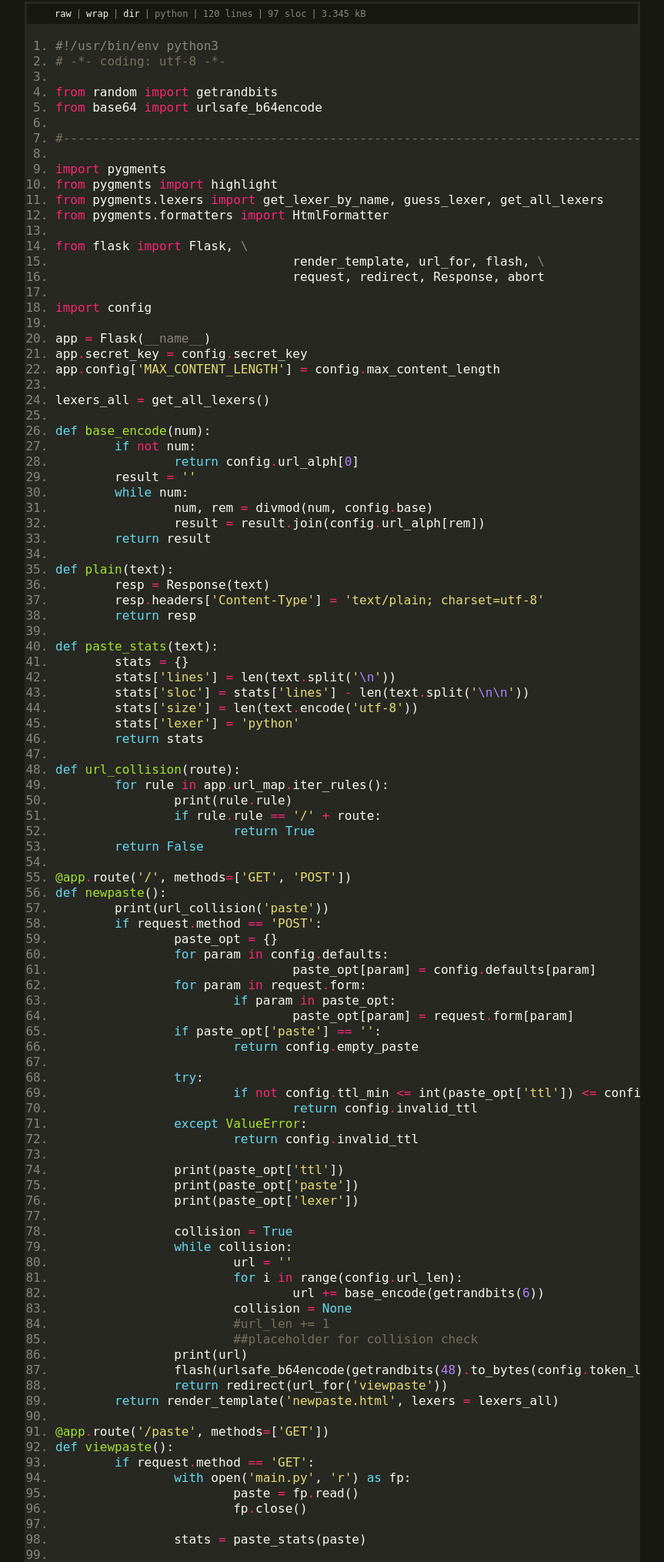
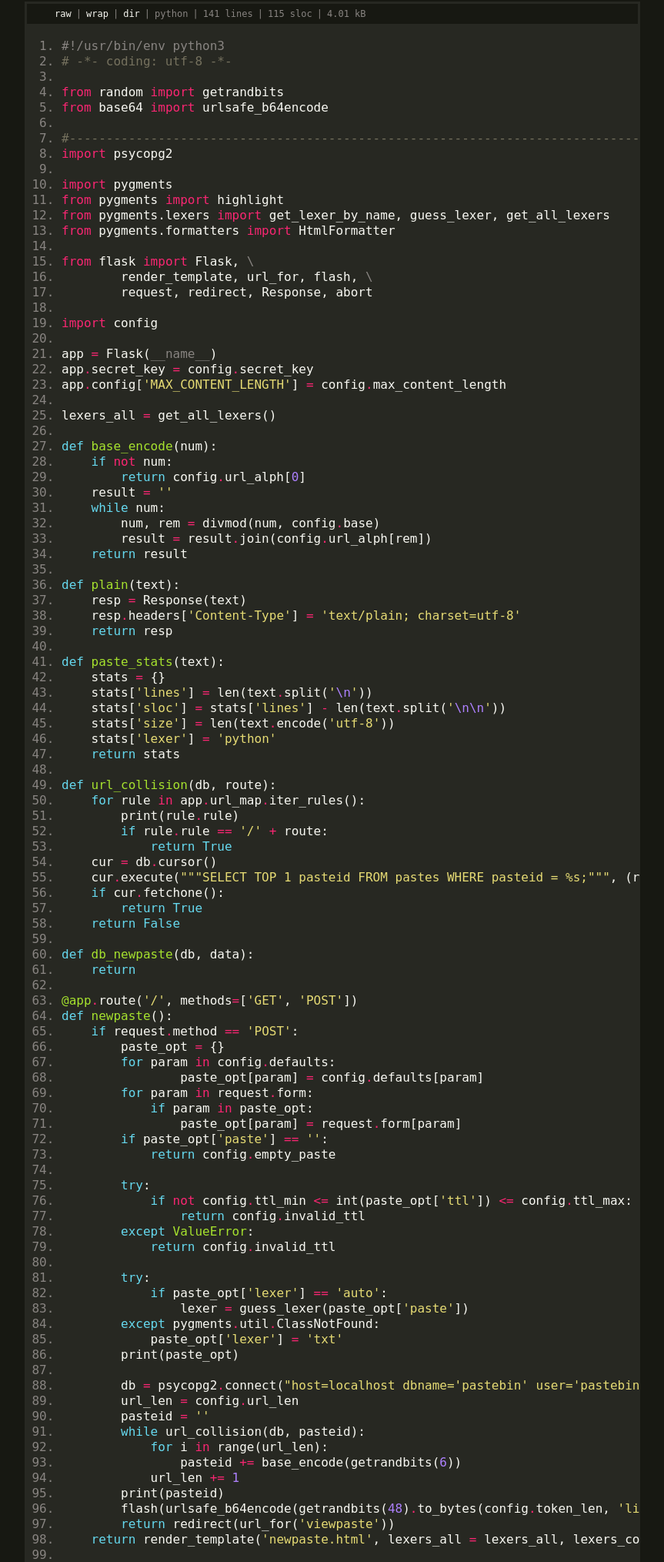
Before and after one commit to lbatalha/pastething, a Flask app: page /paste in a window 1280 px wide. Shown: the part 48-2077 px from the top of the page at 77% size, without its empty margins (208-1071 px from the left). Run offline with Flask 2, Linux system fonts and the light colour scheme; some libraries are stand-ins or nearby versions.

Commit message:
start implementing db connection

```diff
--- a/main.py
+++ b/main.py
@@ -5,6 +5,7 @@ from random import getrandbits
 from base64 import urlsafe_b64encode
 
 #-----------------------------------------------------------------------------------------------------------------------------------------------------------------------------------------------------------------------------------------------------------------------------------------------------------------------------------------------------------------------------------
+import psycopg2
 
 import pygments
 from pygments import highlight
@@ -12,8 +13,8 @@ from pygments.lexers import get_lexer_by_name, guess_lexer, get_all_lexers
 from pygments.formatters import HtmlFormatter
 
 from flask import Flask, \
-				render_template, url_for, flash, \
-				request, redirect, Response, abort
+		render_template, url_for, flash, \
+		request, redirect, Response, abort
 
 import config
 
@@ -45,16 +46,22 @@ def paste_stats(text):
 	stats['lexer'] = 'python'
 	return stats
 
-def url_collision(route):
+def url_collision(db, route):
 	for rule in app.url_map.iter_rules():
 		print(rule.rule)
 		if rule.rule == '/' + route:
 			return True
+	cur = db.cursor()
+	cur.execute("""SELECT TOP 1 pasteid FROM pastes WHERE pasteid = %s;""", (route))
+	if cur.fetchone():
+		return True
 	return False
+
+def db_newpaste(db, data):
+	return
 
 @app.route('/', methods=['GET', 'POST'])
 def newpaste():
-	print(url_collision('paste'))
 	if request.method == 'POST':
 		paste_opt = {}
 		for param in config.defaults:
@@ -71,22 +78,24 @@ def newpaste():
 		except ValueError:
 			return config.invalid_ttl
 
-		print(paste_opt['ttl'])
-		print(paste_opt['paste'])
-		print(paste_opt['lexer'])
+		try:
+			if paste_opt['lexer'] == 'auto':
+				lexer = guess_lexer(paste_opt['paste'])
+		except pygments.util.ClassNotFound:
+			paste_opt['lexer'] = 'txt'
+		print(paste_opt)
 
-		collision = True
-		while collision:
-			url = ''
-			for i in range(config.url_len):
-				url += base_encode(getrandbits(6))
-			collision = None
-			#url_len += 1
-			##placeholder for collision check
-		print(url)
+		db = psycopg2.connect("host=localhost dbname='pastebin' user='pastebin' password='1234'")
+		url_len = config.url_len
+		pasteid = ''
+		while url_collision(db, pasteid):
+			for i in range(url_len):
+				pasteid += base_encode(getrandbits(6))
+			url_len += 1
+		print(pasteid)
 		flash(urlsafe_b64encode(getrandbits(48).to_bytes(config.token_len, 'little')).decode('utf-8'))
 		return redirect(url_for('viewpaste'))
-	return render_template('newpaste.html', lexers = lexers_all)
+	return render_template('newpaste.html', lexers_all = lexers_all, lexers_common = config.lexers_common, ttl = config.ttl_options, ttl_max = config.ttl_max, ttl_min = config.ttl_min)
 
 @app.route('/paste', methods=['GET'])
 def viewpaste():
@@ -114,6 +123,18 @@ def viewpaste():
 
 		return render_template('viewpaste.html', stats=stats, paste=paste.split("\n"), direction=direction)
 
+@app.route('/about/api')
+def aboutapi():
+	return render_template('api.html')
+
+@app.route('/about')
+def aboutpage():
+	return render_template('about.html')
+
+@app.route('/stats')
+def statspage():
+	return render_template('stats.html')
+
 if __name__ == '__main__':
 	app.debug = True
 	app.run(host='0.0.0.0')
--- a/static/styles/main.css
+++ b/static/styles/main.css
@@ -85,13 +85,14 @@ a:hover{ color: #e6db74}
 	color: #888481;
 	line-height: 1.25em;
 	padding: 0;
-	margin: 0;
+	margin: 0 0.5em 0 0.5em;
 	height: auto;
 
 }
 
 .pastelines {
 	white-space: pre;
+	tab-size: 4;
 	padding: 0;
 	margin: 0;
 
--- a/templates/layout.html
+++ b/templates/layout.html
@@ -16,19 +16,20 @@
 					{% block header %}{% endblock %}
 					<div id='nav'>
 						<a href="/about">Info</a>
-						<a href="/api">API</a>
+						<a href="/about/api">API</a>
 						<a href="/stats">Stats</a>
 					</div>
 				</div>
 
 
-				{% block wrapper %}{% endblock %}
-			</div>
+				{% block content %}{% endblock %}
 
-			<div id="footer">
-				{% block footer %}
-				&copy; Copyright 2016 pastething
-				{% endblock %}
+
+    			<div id="footer">
+    				{% block footer %}
+    				&copy; Copyright 2016 pastething
+    				{% endblock %}
+                </div>
 			</div>
 		</div>
 	</body>
--- a/templates/viewpaste.html
+++ b/templates/viewpaste.html
@@ -31,7 +31,7 @@
 </script>
 {% endblock %}
 {% block title %}Paste{% endblock %}
-{% block wrapper %}
+{% block content %}
 <div id='info'>
 	<div id='raw'><a href="?r">raw</a></div>
 	<div class='pipediv'>|</div>
```
Also changed, not shown: other parts of static/styles/main.css (+48 -1 lines), config.py (+33 -32 lines), db.sql (added, +15 -0 lines), templates/about.html (added, +8 -0 lines), templates/api.html (added, +8 -0 lines), templates/newpaste.html (+19 -11 lines), templates/stats.html (added, +8 -0 lines).
